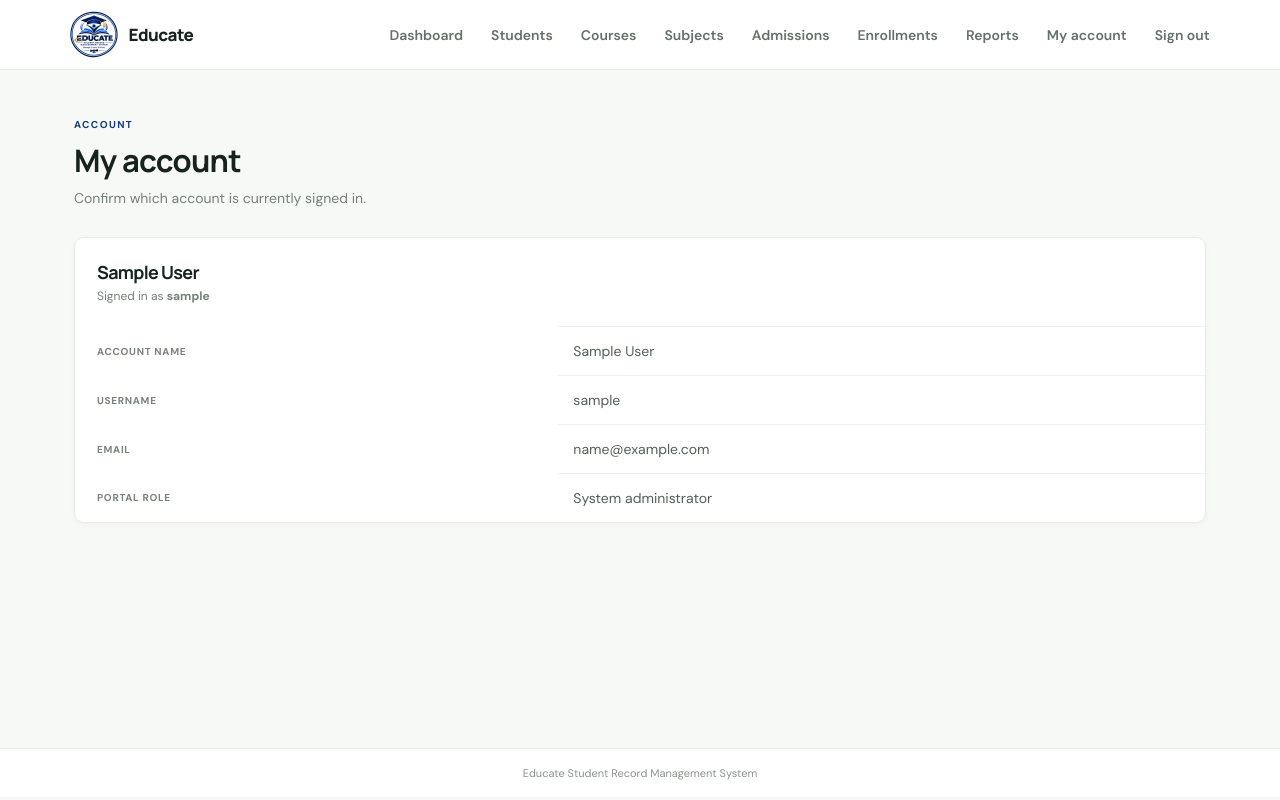
After one commit to ArlyneUdaundo/IT425, a Django app: page /account/ in a window 1280 px wide. The commit adds this page. Run offline with Django 5.2, Linux system fonts and the light colour scheme; the visitor is signed in with stand-in values (Sample User, id 1); data comes from the database, SQL or seed files in the repository; data that the repository does not hold is empty.

Commit message:
feat: add signed-in account details page
Show the current user's role and linked student or faculty identifier so people can confirm which account is active.

Co-authored-by: Copilot <223556219+Copilot@users.noreply.github.com>

```diff
--- /dev/null
+++ b/students/templates/students/account_detail.html
@@ -0,0 +1,41 @@
+{% extends "students/base.html" %}
+
+{% block title %}My account{% endblock %}
+
+{% block content %}
+<section class="page-heading">
+  <div>
+    <p class="eyebrow">ACCOUNT</p>
+    <h1>My account</h1>
+    <p class="subtitle">Confirm which account is currently signed in.</p>
+  </div>
+</section>
+<section class="panel">
+  <div class="panel-heading">
+    <div>
+      <h2>{{ account_user.get_full_name|default:account_user.username }}</h2>
+      <p>Signed in as <strong>{{ account_user.username }}</strong></p>
+    </div>
+  </div>
+  <div class="table-wrap">
+    <table>
+      <tbody>
+        <tr><th scope="row">Account name</th><td>{{ account_user.get_full_name|default:"Not provided" }}</td></tr>
+        <tr><th scope="row">Username</th><td>{{ account_user.username }}</td></tr>
+        <tr><th scope="row">Email</th><td>{{ account_user.email|default:"Not provided" }}</td></tr>
+        <tr><th scope="row">Portal role</th><td>{{ role_label }}</td></tr>
+        {% if student %}
+          <tr><th scope="row">Student ID</th><td>{{ student.student_id }}</td></tr>
+          <tr><th scope="row">Course</th><td>{{ student.course.name }} ({{ student.course.code }})</td></tr>
+          <tr><th scope="row">Student status</th><td>{{ student.get_status_display }}</td></tr>
+        {% endif %}
+        {% if faculty %}
+          <tr><th scope="row">Faculty ID</th><td>{{ faculty.faculty_id }}</td></tr>
+          <tr><th scope="row">Department</th><td>{{ faculty.department.name }}</td></tr>
+          <tr><th scope="row">Employment status</th><td>{{ faculty.get_employment_status_display }}</td></tr>
+        {% endif %}
+      </tbody>
+    </table>
+  </div>
+</section>
+{% endblock %}
--- a/students/templates/students/base.html
+++ b/students/templates/students/base.html
@@ -31,6 +31,7 @@
           <a href="{% url 'students:student_dashboard' %}">My portal</a>
           <a href="{% url 'enrollment:student_request' %}">Request enrollment</a>
         {% endif %}
+        <a href="{% url 'students:account' %}">My account</a>
         <form class="logout-form" method="post" action="{% url 'logout' %}">
           {% csrf_token %}
           <button type="submit">Sign out</button>
--- a/students/urls.py
+++ b/students/urls.py
@@ -6,6 +6,7 @@ app_name = "students"
 
 urlpatterns = [
     path("", views.role_home, name="home"),
+    path("account/", views.account_detail, name="account"),
     path("register/", views.student_register, name="student_register"),
     path("registrar/", views.registrar_dashboard, name="registrar_dashboard"),
     path("registrar/reports/", views.registrar_reports, name="reports"),
--- a/students/views.py
+++ b/students/views.py
@@ -61,6 +61,31 @@ def role_home(request):
     if not destination:
         return HttpResponseForbidden("Your account does not have an assigned role.")
     return redirect(destination)
+
+
+@login_required
+def account_detail(request):
+    profile = UserProfile.objects.filter(user=request.user).first()
+    student = Student.objects.select_related("course").filter(user=request.user).first()
+    faculty = FacultyProfile.objects.select_related("department").filter(
+        user=request.user
+    ).first()
+    if request.user.is_superuser:
+        role_label = "System administrator"
+    elif profile:
+        role_label = profile.get_role_display()
+    else:
+        role_label = "Role not assigned"
+    return render(
+        request,
+        "students/account_detail.html",
+        {
+            "account_user": request.user,
+            "role_label": role_label,
+            "student": student,
+            "faculty": faculty,
+        },
+    )
 
 
 def student_register(request):
```
Also changed, not shown: students/tests.py (+55 -0 lines).
